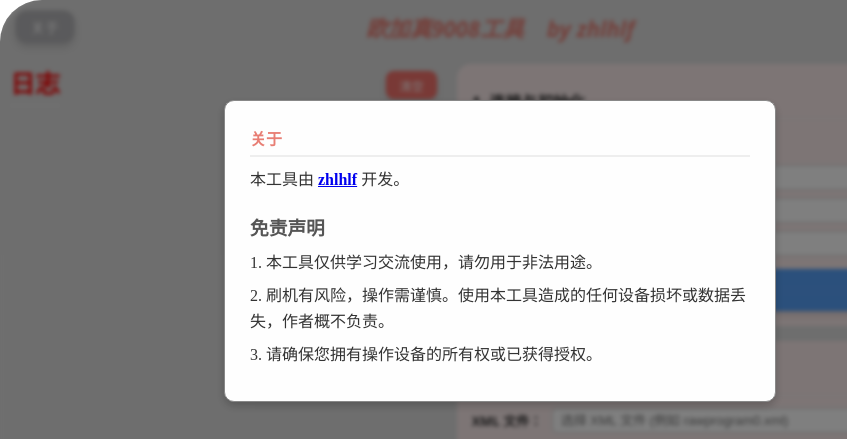
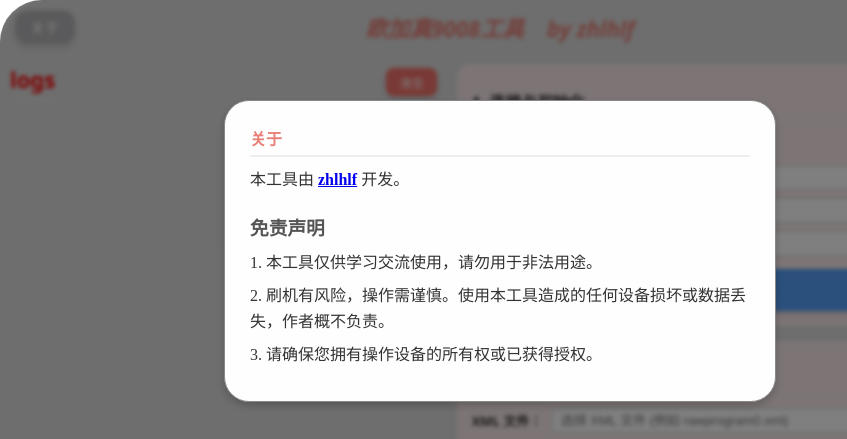
Before and after one commit to zhlhlf/oplus-9008-tool, an Electron app: page index.html in a window 1000 px wide. Both pictures are taken after a click on the button "关于". Shown: the top 439 px of the page, 0-847 px from the left. Drawn offline with Linux system fonts and the light colour scheme; no server answers.

Commit message:
==半透明UI优化

```diff
--- a/index.html
+++ b/index.html
@@ -1,10 +1,12 @@
 <!DOCTYPE html>
 <html>
+
 <head>
   <meta charset="UTF-8">
   <title>欧加真9008 工具 by zhlhlf</title>
   <link rel="stylesheet" href="style.css">
 </head>
+
 <body>
   <div id="app-container">
     <div class="header-bar">
@@ -15,7 +17,7 @@
     <div class="container">
       <div class="left-panel">
         <div style="display: flex; justify-content: space-between; align-items: center; margin-bottom: 10px;">
-  <h2 style="margin: 0;">日志</h2>
+          <h2 style="margin: 0;font-size: 22px;">logs</h2>
           <button id="clear-logs-btn" class="small-btn">清空</button>
         </div>
         <div id="logs"></div>
@@ -53,7 +55,8 @@
           <h2>2. XML 操作</h2>
           <div class="form-group">
             <label>XML 文件：</label>
-          <input type="text" id="xml-path" readonly placeholder="选择 XML 文件 (例如 rawprogram0.xml)" style="cursor: pointer;">
+            <input type="text" id="xml-path" readonly placeholder="选择 XML 文件 (例如 rawprogram0.xml)"
+              style="cursor: pointer;">
             <button id="show-xml-list-btn" class="small-btn" style="margin-left: 5px;">显示列表</button>
           </div>
 
@@ -119,4 +122,5 @@
   <div id="toast-container" class="toast-container"></div>
   <script src="renderer.js"></script>
 </body>
+
 </html>
--- a/main.js
+++ b/main.js
@@ -524,6 +524,8 @@ ipcMain.handle('read-file-content', async (event, filePath) => {
 });
 
 ipcMain.handle('get-default-files', async () => {
+  cleanAndCreate(TMP_DIR);
+
   const RES_DIR = app.isPackaged
     ? path.join(process.resourcesPath, 'app.asar.unpacked', 'bin', 'res')
     : path.join(__dirname, 'bin', 'res');
@@ -571,7 +573,6 @@ function logStep(stepName) {
 ipcMain.handle('save-temp-xml', async (event, content) => {
   const tempPath = path.join(TMP_DIR, `rawprogram_generated_zhlhlf.xml`);
   try {
-    cleanAndCreate(TMP_DIR);
     fs.writeFileSync(tempPath, content, 'utf8');
     log(`已保存生成的 XML 文件到：${tempPath}`);
     return tempPath;
@@ -584,7 +585,9 @@ ipcMain.handle('save-temp-xml', async (event, content) => {
 
 function cleanAndCreate(dir) {
   if (fs.existsSync(dir)) {
+    const stat = fs.statSync(dir);
     fs.rmSync(dir, { recursive: true, force: true });
+    if (stat.isFile()) return;
   }
   fs.mkdirSync(dir, { recursive: true });
 }
--- a/style.css
+++ b/style.css
@@ -255,8 +255,8 @@ button:active {
   font-family: 'Consolas', monospace;
   border-radius: 10px;
   white-space: pre-wrap;
-  font-size: 11px;
-  color: #fa6b47;
+  font-size: 10px;
+  color: #1165ec;
   user-select: none;
   position: relative;
 }
@@ -388,7 +388,6 @@ tr:hover {
   background-color: rgba(0, 0, 0, 0.5);
   backdrop-filter: blur(2px);
   border-radius: 42px;
-
 }
 
 .modal-content {
@@ -398,7 +397,7 @@ tr:hover {
   border: 1px solid #888;
   width: 80%;
   max-width: 500px;
-  border-radius: 10px;
+  border-radius: 25px;
   box-shadow: 0 4px 8px rgba(0, 0, 0, 0.2);
   color: #333;
   position: relative;
@@ -621,8 +620,6 @@ tr:hover {
 }
 
 #xml-preview-modal .xml-modal-content {
-  background-color: #d2e3fc;
-
   margin: 7.5vh auto;
   /* Adjusted margin for better balance */
   height: 85vh;
```
Lines whose indentation alone changed are shown as unchanged.
